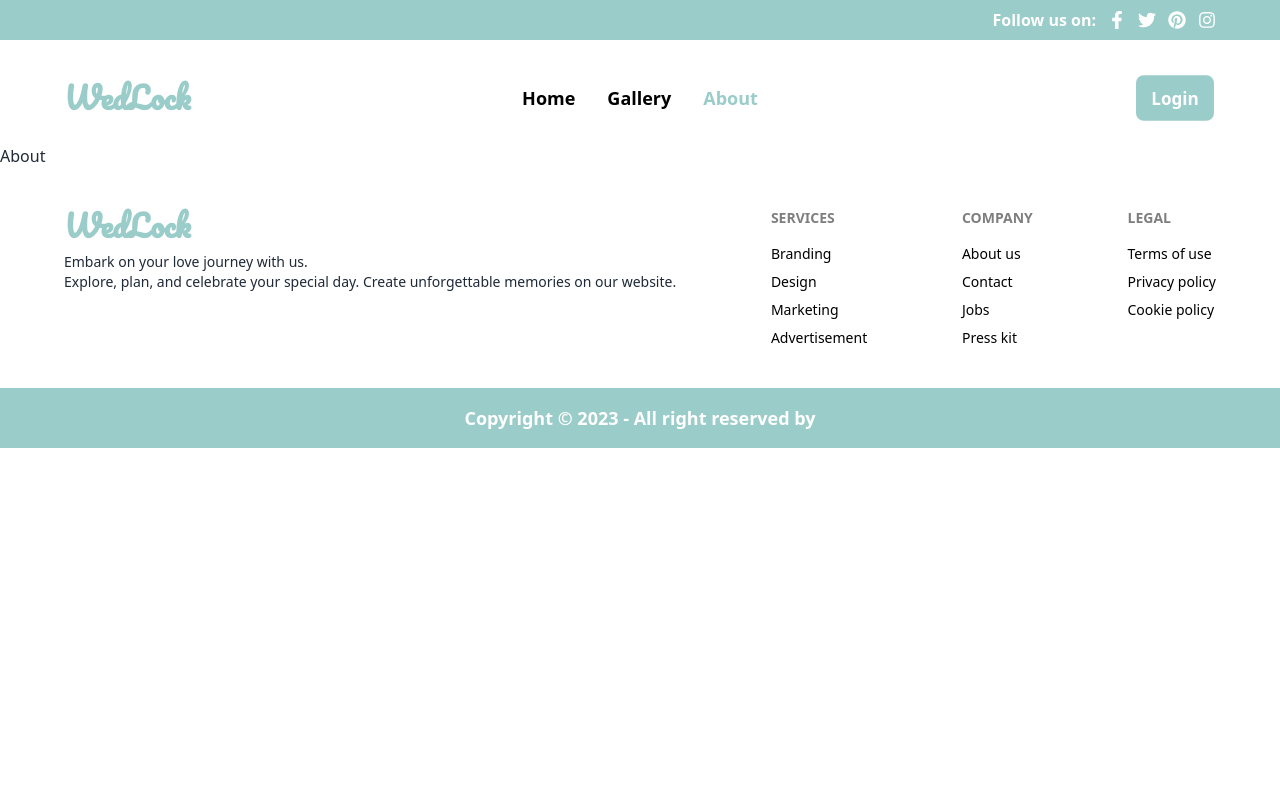
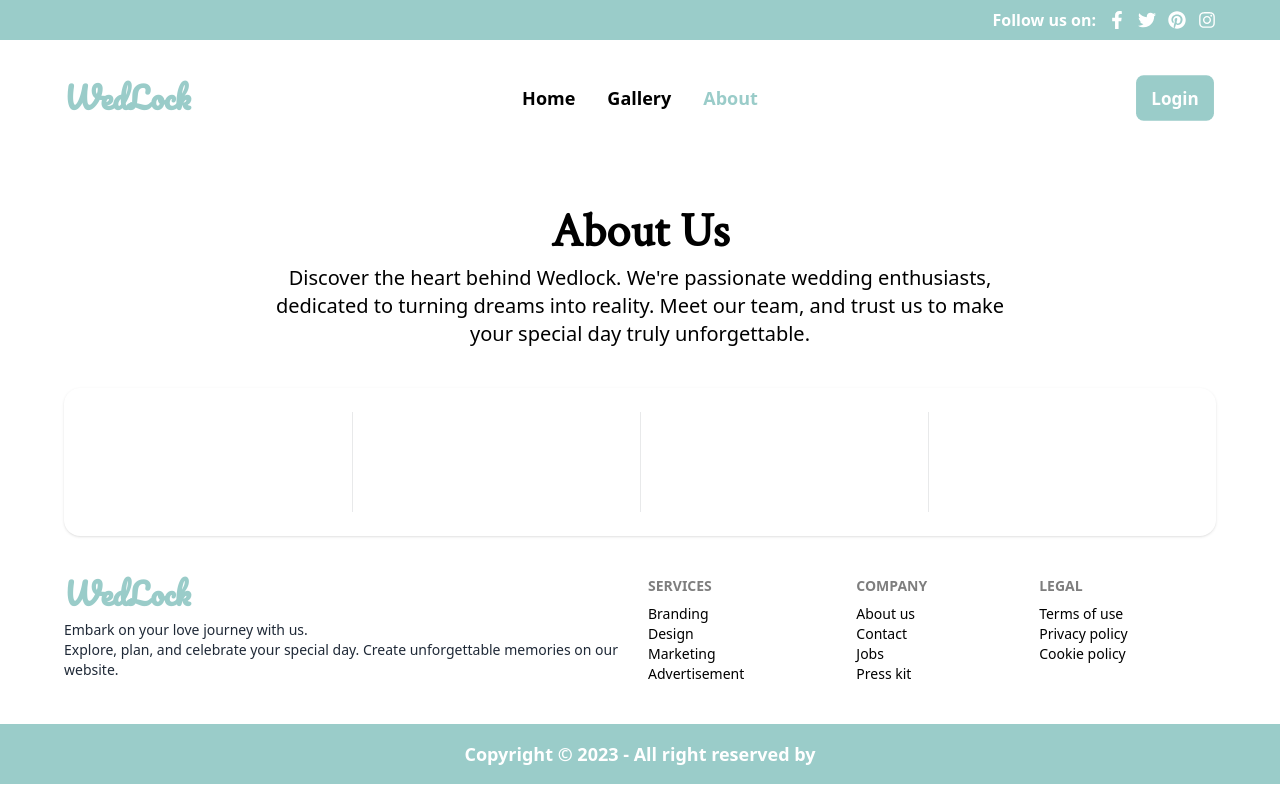
Before and after one commit to tanvirsiraj/wedlock, a React (Vite) app: page /about in a window 1280 px wide. Built offline with nearby package versions, Linux system fonts and the light colour scheme; no server answers.

Commit message:
About and Gallery Page added

```diff
--- a/src/Layout/Root.jsx
+++ b/src/Layout/Root.jsx
@@ -1,8 +1,6 @@
 import { Outlet } from "react-router-dom";
 import Navbar from "../components/Shared/Navbar";
 import Footer from "../components/Shared/footer";
-import { useContext } from "react";
-import { Context } from "../context/AuthContext";
 
 const Root = () => {
   return (
--- a/src/Routes/Routes.jsx
+++ b/src/Routes/Routes.jsx
@@ -7,10 +7,12 @@ import Login from "../components/Shared/Login";
 import Register from "../components/Shared/Register";
 import Details from "../components/Details/Details";
 import PrivateRoute from "./PrivateRoute";
+import NotFound from "../components/NotFound/NotFound";
 const router = createBrowserRouter([
   {
     path: "/",
     element: <Root />,
+    errorElement: <NotFound></NotFound>,
     children: [
       {
         path: "/",
--- a/src/components/About/About.jsx
+++ b/src/components/About/About.jsx
@@ -1,7 +1,45 @@
 const About = () => {
   return (
-    <div>
-      <h2>About</h2>
+    <div className="mx-2 lg:mx-0">
+      <div className="max-w-6xl mx-auto ">
+        <div className="text-center md:max-w-3xl md:mx-auto mt-16 mb-10 ">
+          <h2 className="md:text-5xl text-black font-semibold  font-section-title2">
+            About Us
+          </h2>
+
+          <p className="text-black text-sm lg:text-xl mt-2">
+            Discover the heart behind Wedlock. We're passionate wedding
+            enthusiasts, dedicated to turning dreams into reality. Meet our
+            team, and trust us to make your special day truly unforgettable.
+          </p>
+        </div>
+        <div className="stats  lg:py-6 stats-vertical lg:stats-horizontal shadow grid grid-cols-1 md:grid-cols-2 lg:grid-cols-4">
+          <div className="stat text-center">
+            <div className="stat-value text-white">1600+</div>
+            <div className="stat-desc text-lg text-white font-semibold">
+              Happy Couples
+            </div>
+          </div>
+
+          <div className="stat text-center">
+            <div className="stat-value text-white">1700+</div>
+            <div className="stat-desc text-lg text-white font-semibold">
+              Wedding
+            </div>
+          </div>
+
+          <div className="stat text-center">
+            <div className="stat-value text-white">740+</div>
+            <div className="stat-desc text-lg text-white font-semibold">
+              Decoration
+            </div>
+          </div>
+          <div className="stat text-center">
+            <div className="stat-value text-white">650+</div>
+            <div className="stat-desc text-lg text-white">Locations</div>
+          </div>
+        </div>
+      </div>
     </div>
   );
 };
--- a/src/components/Gallery/Gallery.jsx
+++ b/src/components/Gallery/Gallery.jsx
@@ -1,7 +1,104 @@
 const Gallery = () => {
   return (
-    <div>
-      <h2>Gallery</h2>
+    <div className="max-w-6xl mx-auto mb-8">
+      <div className="text-center md:max-w-3xl md:mx-auto mt-16 mb-10 ">
+        <h2 className="md:text-5xl text-black font-semibold  font-section-title2">
+          Our Gallery
+        </h2>
+
+        <p className="text-black text-sm lg:text-xl mt-2">
+          Wedlock's gallery offers a glimpse into love stories we've helped
+          craft. Dive into enchanting moments, beautiful decor, and radiant
+          couples, inspiring your own dream wedding. Explore the magic within
+          our curated collection.
+        </p>
+      </div>
+      <div className="mx-2 lg:mx-0 grid md:grid-cols-2 lg:grid-cols-3 gap-6 mt-8">
+        <div className="card  glass" data-aos="zoom-in-up">
+          <figure>
+            <img
+              className="w-full h-56"
+              src="https://i.ibb.co/MfDrC7c/jonathan-borba-g3o-EF-BNXw-E-unsplash.jpg"
+              alt="car!"
+            />
+          </figure>
+          <div className="card-body text-center">
+            <h2 className=" text-center text-black font-semibold text-lg">
+              Harry & Lisa
+            </h2>
+          </div>
+        </div>
+        <div className="card  glass" data-aos="zoom-in-up">
+          <figure>
+            <img
+              className="w-full h-56"
+              src="https://i.ibb.co/x5xqwZN/asdrubal-luna-72v-Xl-OXbp6-E-unsplash.jpg"
+              alt="car!"
+            />
+          </figure>
+          <div className="card-body text-center">
+            <h2 className=" text-center text-black font-semibold text-lg">
+              Karlos & Jenny
+            </h2>
+          </div>
+        </div>
+        <div className="card  glass" data-aos="zoom-in-up">
+          <figure>
+            <img
+              className="w-full h-56"
+              src="https://i.ibb.co/rGnWbfr/eugenivy-now-1-Bs2s-Z9f-D2-Q-unsplash.jpg"
+              alt="car!"
+            />
+          </figure>
+          <div className="card-body text-center">
+            <h2 className=" text-center text-black font-semibold text-lg">
+              Dandy & Salma
+            </h2>
+          </div>
+        </div>
+        <div className="card  glass" data-aos="zoom-in-up">
+          <figure>
+            <img
+              className="w-full h-56"
+              src="https://i.ibb.co/M72rGx8/jonathan-borba-mvas-Dn-G41is-unsplash.jpg"
+              alt="car!"
+            />
+          </figure>
+          <div className="card-body text-center">
+            <h2 className=" text-center text-black font-semibold text-lg">
+              Nakib & Anika
+            </h2>
+          </div>
+        </div>
+        <div className="card  glass" data-aos="zoom-in-up">
+          <figure>
+            <img
+              className="w-full h-56"
+              src="https://i.ibb.co/fGCGp1K/jonathan-borba-a-C5-EFhq7-Fs-unsplash.jpg"
+              alt="car!"
+            />
+          </figure>
+          <div className="card-body text-center">
+            <h2 className=" text-center text-black font-semibold text-lg">
+              Joye & Pushpo
+            </h2>
+          </div>
+        </div>
+        <div className="card  glass" data-aos="zoom-in-up">
+          <figure>
+            <img
+              className="w-full h-56"
+              src="https://i.ibb.co/26tnyNz/nikita-shirokov-q-Ggjalog-Cd-E-unsplash.jpg"
+              alt="car!"
+            />
+          </figure>
+          <div className="card-body text-center">
+            <h2 className=" text-center text-black font-semibold text-lg">
+              Jekky & Sara
+            </h2>
+          </div>
+        </div>
+      </div>
     </div>
   );
 };
--- a/src/components/Home/Services.jsx
+++ b/src/components/Home/Services.jsx
@@ -5,7 +5,7 @@ import Marquee from "react-fast-marquee";
 
 const Services = () => {
   const { services } = useContext(Context);
-  console.log(services);
+  // console.log(services);
   return (
     <div className="max-w-6xl mx-auto mt-[350px] lg:mt-[800px]">
       <div className="text-center md:max-w-3xl md:mx-auto">
--- /dev/null
+++ b/src/components/NotFound/NotFound.jsx
@@ -0,0 +1,21 @@
+import { useNavigate } from "react-router-dom";
+
+const NotFound = () => {
+  const navigate = useNavigate();
+  const handleBackToHome = () => {
+    navigate("/");
+  };
+  return (
+    <div className="h-[100vh] flex flex-col justify-center items-center  relative mt-0">
+      <img className="w-60 h-60 md:w-80 md:h-80" src="notFound.webp" />
+      <button
+        onClick={handleBackToHome}
+        className="btn mt-8 btn-warning font-bold text-lg"
+      >
+        Back To Home
+      </button>
+    </div>
+  );
+};
+
+export default NotFound;
--- a/src/components/Shared/Login.jsx
+++ b/src/components/Shared/Login.jsx
@@ -1,11 +1,12 @@
-import { useContext } from "react";
+import { useContext, useState } from "react";
 import { FcGoogle } from "react-icons/fc";
 import { Link, useNavigate } from "react-router-dom";
 import { Context } from "../../context/AuthContext";
 import Swal from "sweetalert2";
 
 const Login = () => {
-  const { signInUser, signInWithGoogle } = useContext(Context);
+  const { signInUser, signInWithGoogle, user } = useContext(Context);
+  const [error, setError] = useState("");
   const navigate = useNavigate();
   const handleLogin = (e) => {
     e.preventDefault();
@@ -13,6 +14,7 @@ const Login = () => {
     const password = e.target.password.value;
 
     // sign in user
+
     signInUser(email, password)
       .then((result) => {
         // console.log(result.user);
@@ -26,7 +28,9 @@ const Login = () => {
         });
         navigate("/");
       })
-      .catch((error) => console.log(error));
+      .catch((error) => {
+        setError(error.message);
+      });
   };
 
   const handleGoogleSignIn = () => {
@@ -80,7 +84,7 @@ const Login = () => {
                 Login
               </button>
             </div>
-
+            <p className="text-red-600">{error}</p>
             <div className="divider text-lg font-semibold">OR login with</div>
             <button
               onClick={handleGoogleSignIn}
--- a/src/components/Shared/Navbar.jsx
+++ b/src/components/Shared/Navbar.jsx
@@ -6,7 +6,7 @@ import {
   FaPinterest,
   FaTwitter,
 } from "react-icons/fa";
-import { useContext, useState } from "react";
+import { useContext } from "react";
 
 import { Context } from "../../context/AuthContext";
 
@@ -24,7 +24,7 @@ const Navbar = () => {
   };
   const navLinks = (
     <>
-      <li className="py-2   rounded-lg lg:text-black text-lg font-semibold  ">
+      <li className="py-2   rounded-lg lg:text-black text-lg font-semibold">
         <NavLink to="/">Home</NavLink>
       </li>
       <li className="py-2   rounded-lg lg:text-black text-lg font-semibold  ">
--- a/src/components/Shared/footer.jsx
+++ b/src/components/Shared/footer.jsx
@@ -1,7 +1,8 @@
 const Footer = () => {
   return (
-    <div>
-      <footer className="footer py-10 max-w-6xl mx-auto flex justify-between    text-base-content ">
+    <div className="">
+      <div className="mx-2 lg:mx-0">
+        <footer className="footer py-10 max-w-6xl mx-auto grid grid-cols-1 lg:grid-cols-2 text-base-content ">
           <aside>
             <a
               href="#"
@@ -12,31 +13,45 @@ const Footer = () => {
             <p>
               Embark on your love journey with us.
               <br />
-            Explore, plan, and celebrate your special day. Create unforgettable
-            memories on our website.
+              Explore, plan, and celebrate your special day. Create
+              unforgettable memories on our website.
             </p>
           </aside>
-        <nav className="text-black">
+          <div className="lg:flex lg:justify-between lg:gap-28">
+            {" "}
+            <nav className="text-black mb-4 lg:mb-0">
               <header className="footer-title">Services</header>
-          <a className="link link-hover">Branding</a>
+              <a className="link link-hover ">Branding</a>
+              <br />
               <a className="link link-hover">Design</a>
+              <br />
               <a className="link link-hover">Marketing</a>
+              <br />
               <a className="link link-hover">Advertisement</a>
             </nav>
-        <nav className="text-black">
+            <nav className="text-black mb-4 lg:mb-0">
               <header className="footer-title">Company</header>
+
               <a className="link link-hover">About us</a>
+              <br />
               <a className="link link-hover">Contact</a>
+              <br />
               <a className="link link-hover">Jobs</a>
+              <br />
               <a className="link link-hover">Press kit</a>
             </nav>
-        <nav className="text-black">
+            <nav className="text-black mb-4 lg:mb-0">
               <header className="footer-title">Legal</header>
+
               <a className="link link-hover">Terms of use</a>
+              <br />
               <a className="link link-hover">Privacy policy</a>
+              <br />
               <a className="link link-hover">Cookie policy</a>
             </nav>
+          </div>
         </footer>
+      </div>
       <footer className="footer footer-center p-4 bg-primary-color text-base-content">
         <aside>
           <p className="text-white text-lg font-semibold">
```
Also changed, not shown: public/notFound.webp (added). Lines whose indentation alone changed are shown as unchanged.
